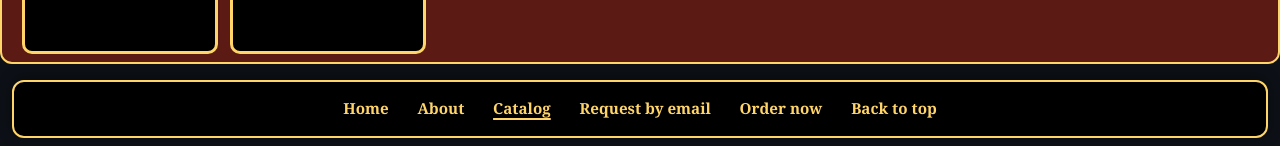
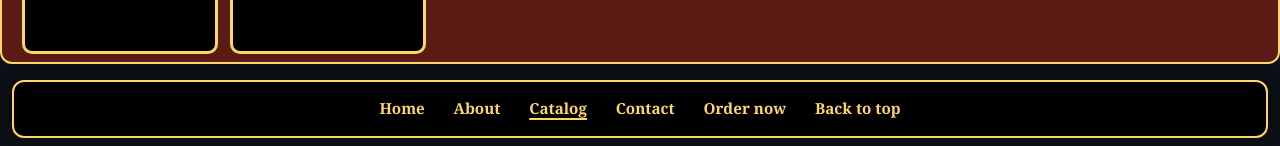
Before and after one commit to JASYTIONLINE/r07-yourthemuse, a plain HTML site: page contents/catalog.html in a window 1280 px wide. Shown: the part 3633-3779 px from the top of the page. Drawn offline with Linux system fonts and the light colour scheme.

Commit message:
Update: Change Contact email structure.

```diff
--- a/contents/catalog.html
+++ b/contents/catalog.html
@@ -631,8 +631,7 @@
       <a href="about.html#top">About</a>
       <a href="catalog.html#top" aria-current="page">Catalog</a>
       <a
-        href="mailto:jasytionline@gmail.com?subject=This Is Your Song — New Order&body=Please fill in whatever you can. These questions are just a guide.
-1. Who is the subject of your song? 2. What type of song is this? 3. What is the mood or emotional tone? 4. When did this happen? 5. Is this about a specific event or occasion? 6. Are there other people you want mentioned? 7. Tell me about the subject (age, relationship, traits): 8. Tell me about a time when they made you feel something special:. 9. What happened in your story? 10. Okay to take artistic liberties? 11. Want to help write lyrics? 12. Anything else you'd like me to know:#:">Request by email</a>
+        href="mailto:jasytionline@gmail.com?subject=Support%20Requested%3A%20This%20is%20your%20Song.&body=Hello%2C%0A%0AThank%20you%20for%20contacting%20This%20Is%20Your%20Song.%20Please%20explain%20in%20detail%20what%20you%20are%20looking%20for%20and%20how%20I%20can%20help%20you.%20For%20example%2C%20you%20might%20describe%20a%20custom%20song%20idea%2C%20ask%20questions%20about%20the%20process%20or%20pricing%2C%20or%20share%20any%20other%20request.%0A%0AIf%20you%20would%20like%20me%20to%20call%20you%20back%2C%20please%20include%20your%20phone%20number%20in%20your%20message%20below.%0A%0APreferred%20method%20of%20contact%20(please%20type%20one)%3A%0A-%20Phone%20call%0A-%20Email%0A%0A">Contact</a>
       <a href="order.html#sample-order">Order now</a>
       <a href="#top">Back to top</a>
     </div>
```
Also changed, not shown: contents/about.html (+1 -2 lines), contents/order.html (+1 -2 lines), r94-this-is-your-song-chort-challenge/contents/about.html (+1 -2 lines), r94-this-is-your-song-chort-challenge/contents/catalog.html (+1 -2 lines), r94-this-is-your-song-chort-challenge/contents/order.html (+1 -2 lines).
